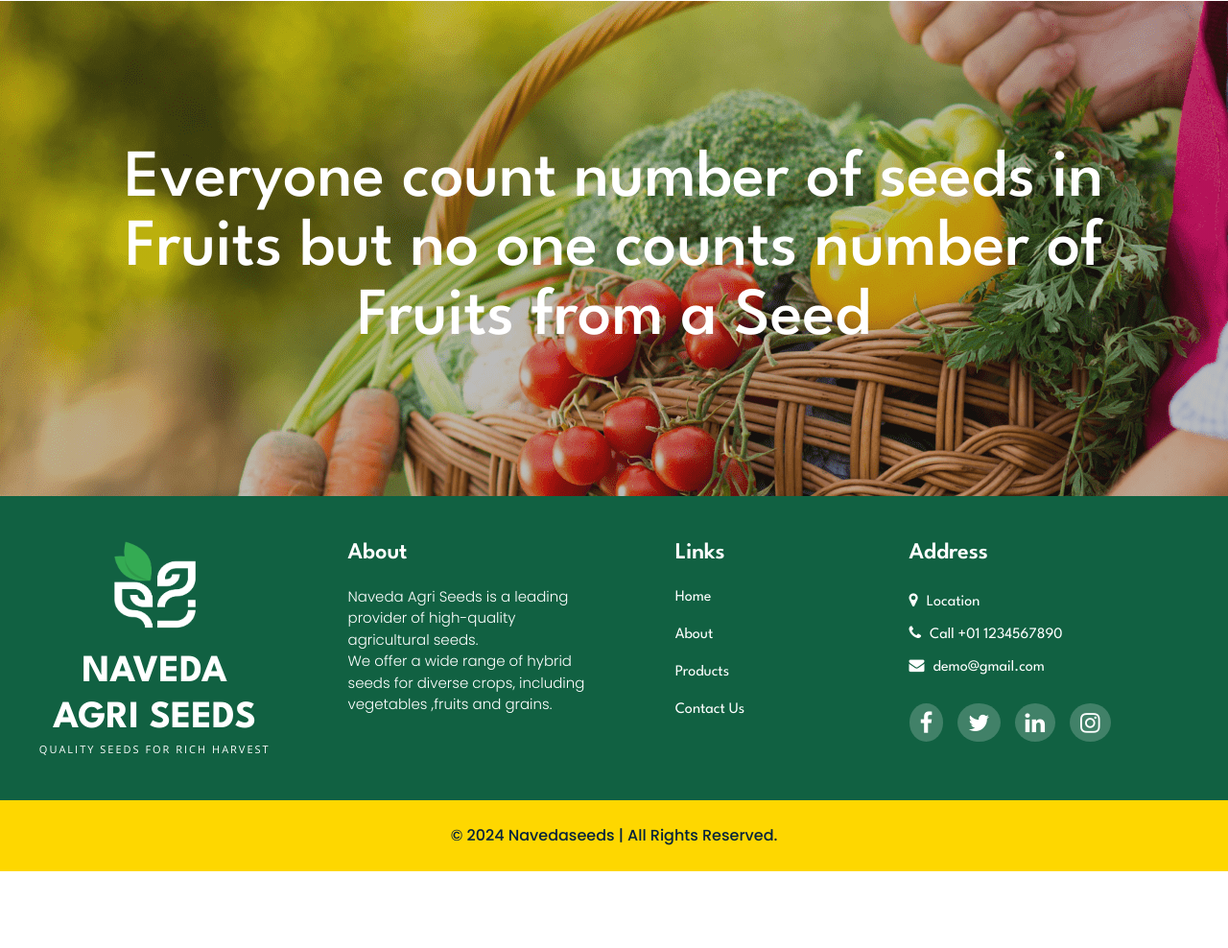
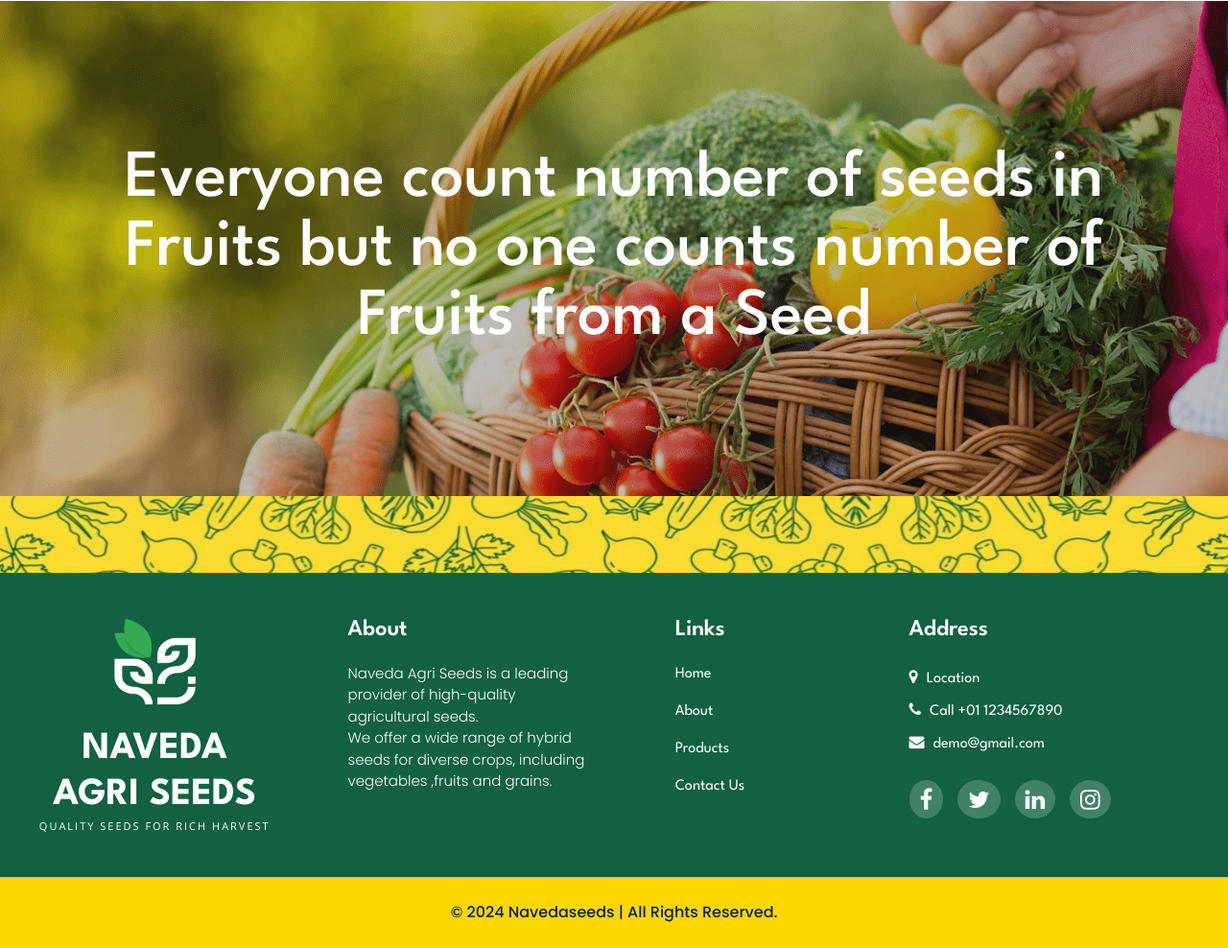
Before and after one commit to SourabhDev94/Navedaseeds, a plain HTML site: page index.html in a window 1280 px wide. Shown: the part 2463-3451 px from the top of the page at 96% size. Before the commit the page ends 3371 px from the top, so only its background shows below. Drawn offline with nearby package versions, Linux system fonts and the light colour scheme; some packages are replaced by stand-ins of ours.

Commit message:
update index.html page

```diff
--- a/index.html
+++ b/index.html
@@ -151,6 +151,7 @@
         </div>
 
         <div class="row">
+
           <div class="col-md-6 ">
             <div class="box ">
               <div class="img-box">
@@ -313,6 +314,8 @@
     </div>
   </section>
 
+  <img src="image/before_footer.jpg" alt="" height="80" style="width:100%">
+
   <!-- end track section -->
 
 
```
